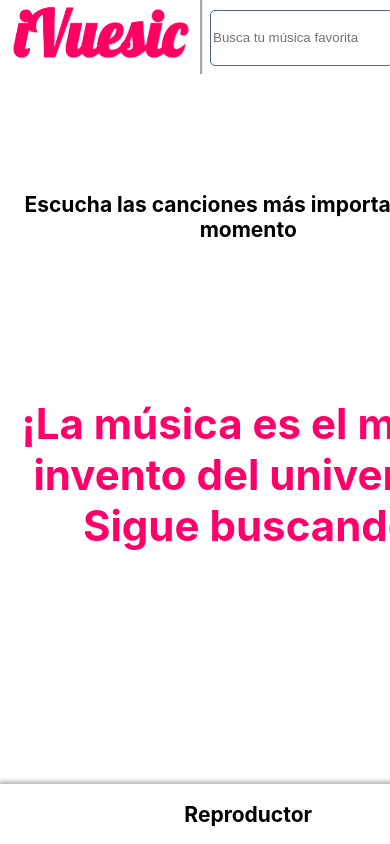
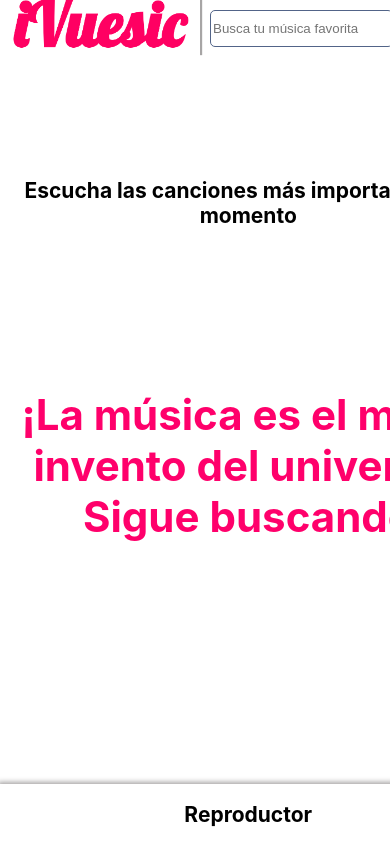
Before and after one commit to AngelVasquezNep/iVuesic, a Nuxt app: page / in a window 390 px wide. Shown: the top 844 px of the page. Built offline with nearby package versions, Linux system fonts and the light colour scheme.

Commit message:
Fix en margen del logo

```diff
--- a/components/Barra.vue
+++ b/components/Barra.vue
@@ -53,6 +53,9 @@
     .secciones , .albumSelected {
       display: none;
     }
+    .logo {
+      margin: 0 auto !important;
+    }
   }
 
 </style>
```
